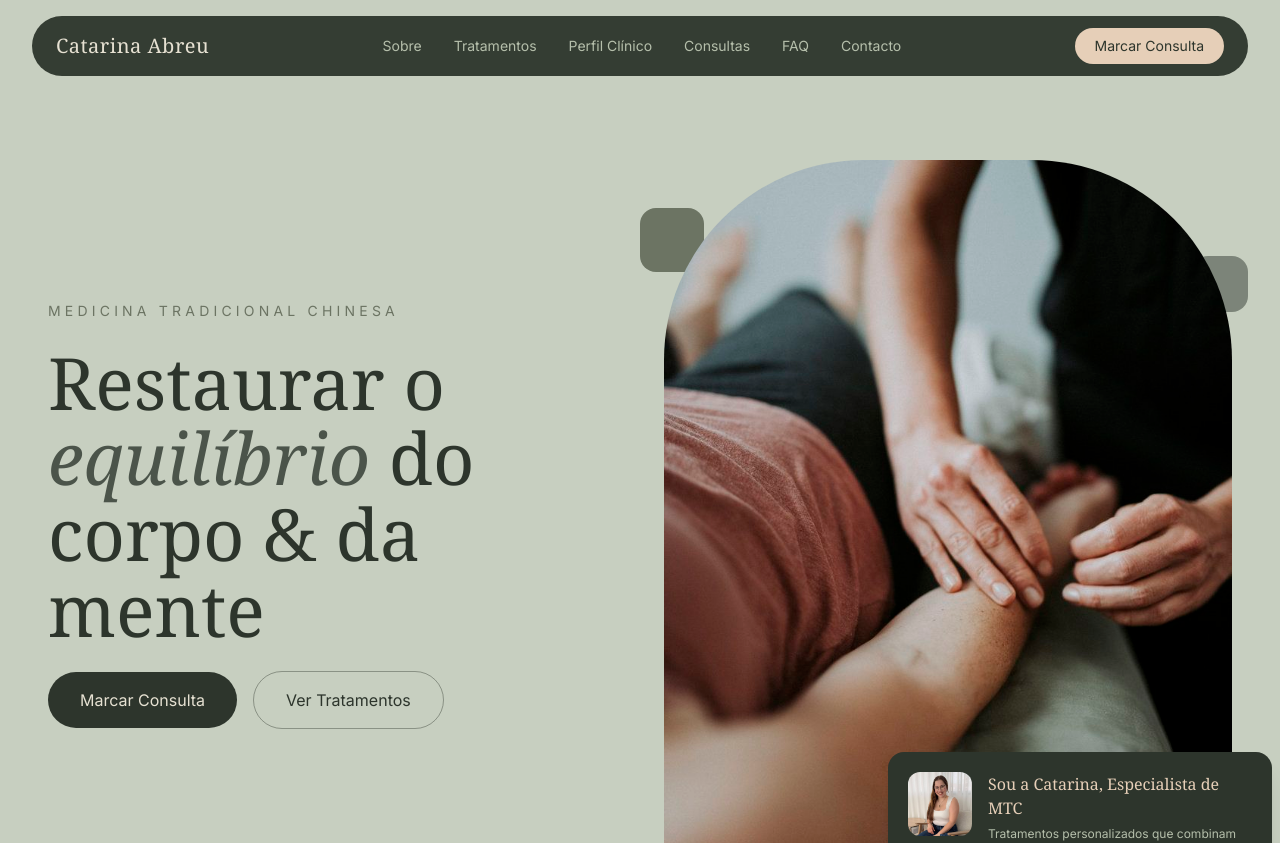
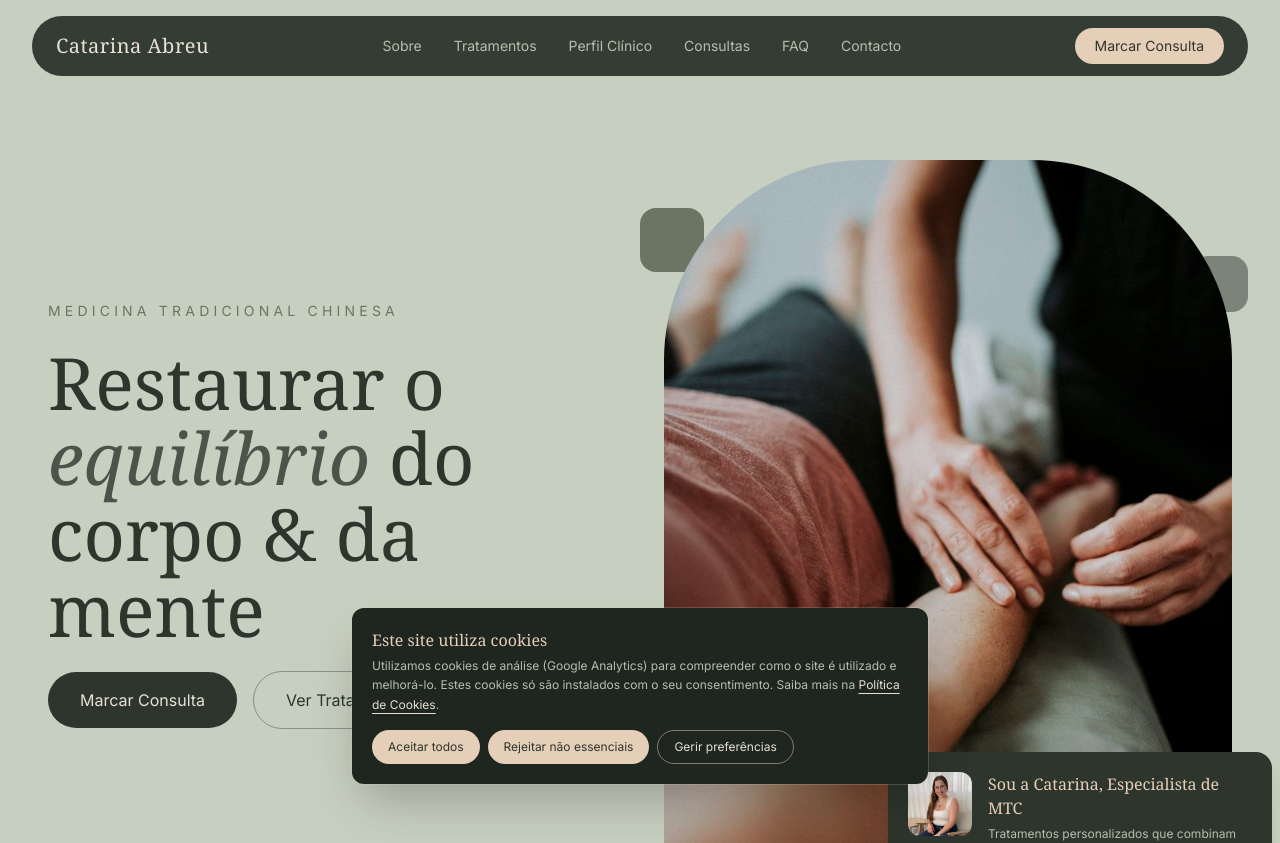
Before and after one commit to lurb3/catarina-mtc, a Next.js app: page / in a window 1280 px wide. Shown: the top 843 px of the page. Built offline with nearby package versions, Linux system fonts and the light colour scheme.

Commit message:
google analytics

```diff
--- a/src/app/layout.tsx
+++ b/src/app/layout.tsx
@@ -2,6 +2,7 @@ import { Analytics } from "@vercel/analytics/next";
 import { Inter } from "next/font/google";
 import { Metadata } from "next";
 import "../styles/index.css";
+import CookieConsent from "@/components/CookieConsent";
 import { Shell } from "./shell";
 
 const inter = Inter({ subsets: ["latin"] });
@@ -46,6 +47,7 @@ export default function RootLayout({
       <head />
       <body className={`bg-[#C7CFC0] ${inter.className}`}>
         <Shell>{children}</Shell>
+        <CookieConsent />
         <Analytics />
       </body>
     </html>
--- /dev/null
+++ b/src/components/CookieConsent/consent.ts
@@ -0,0 +1,65 @@
+"use client";
+
+import { useSyncExternalStore } from "react";
+import { GA_MEASUREMENT_ID } from "@/config/analytics";
+
+export type Consent = "granted" | "denied";
+
+const STORAGE_KEY = "cookie-consent";
+const CHANGE_EVENT = "cookie-consent-change";
+
+const read = (): Consent | null => {
+  const value = localStorage.getItem(STORAGE_KEY);
+  return value === "granted" || value === "denied" ? value : null;
+};
+
+const notify = () => window.dispatchEvent(new Event(CHANGE_EVENT));
+
+/** Removes Google Analytics cookies (set on the current host and its parent domain). */
+const clearAnalyticsCookies = () => {
+  const host = window.location.hostname;
+  document.cookie
+    .split(";")
+    .map((cookie) => cookie.split("=")[0].trim())
+    .filter((name) => name.startsWith("_ga"))
+    .forEach((name) => {
+      for (const domain of ["", `; domain=${host}`, `; domain=.${host}`]) {
+        document.cookie = `${name}=; Max-Age=0; path=/${domain}`;
+      }
+    });
+};
+
+export const setConsent = (value: Consent) => {
+  localStorage.setItem(STORAGE_KEY, value);
+  if (value === "denied") {
+    // Stop an already-loaded GA instance from sending more data this session
+    (window as unknown as Record<string, boolean>)[
+      `ga-disable-${GA_MEASUREMENT_ID}`
+    ] = true;
+    clearAnalyticsCookies();
+  }
+  notify();
+};
+
+/** Clears the stored choice so the banner is shown again. */
+export const resetConsent = () => {
+  localStorage.removeItem(STORAGE_KEY);
+  notify();
+};
+
+const subscribe = (callback: () => void) => {
+  window.addEventListener(CHANGE_EVENT, callback);
+  window.addEventListener("storage", callback);
+  return () => {
+    window.removeEventListener(CHANGE_EVENT, callback);
+    window.removeEventListener("storage", callback);
+  };
+};
+
+/**
+ * Current consent: "granted" | "denied" | null (no choice yet).
+ * "unknown" during server rendering, so nothing consent-dependent renders
+ * until the browser has read the stored choice.
+ */
+export const useConsent = (): Consent | null | "unknown" =>
+  useSyncExternalStore(subscribe, read, () => "unknown");
--- /dev/null
+++ b/src/components/CookieConsent/index.tsx
@@ -0,0 +1,135 @@
+"use client";
+
+import Link from "next/link";
+import Script from "next/script";
+import { useState } from "react";
+import { ANALYTICS_ENABLED, GA_MEASUREMENT_ID } from "@/config/analytics";
+import { setConsent, useConsent } from "./consent";
+
+/**
+ * Cookie banner + Google Analytics.
+ * GA is only loaded after the visitor accepts analytics cookies.
+ */
+const CookieConsent = () => {
+  const consent = useConsent();
+  const [showPreferences, setShowPreferences] = useState(false);
+  const [analytics, setAnalytics] = useState(false);
+
+  return (
+    <>
+      {ANALYTICS_ENABLED && consent === "granted" && (
+        <>
+          <Script
+            src={`https://www.googletagmanager.com/gtag/js?id=${GA_MEASUREMENT_ID}`}
+            strategy="afterInteractive"
+          />
+          <Script id="google-analytics" strategy="afterInteractive">
+            {`
+              window.dataLayer = window.dataLayer || [];
+              function gtag(){dataLayer.push(arguments);}
+              gtag('js', new Date());
+              gtag('config', '${GA_MEASUREMENT_ID}');
+            `}
+          </Script>
+        </>
+      )}
+
+      {consent === null && (
+        <div
+          role="dialog"
+          aria-live="polite"
+          aria-label="Preferências de cookies"
+          className="fixed inset-x-4 bottom-4 z-[60] mx-auto max-w-xl rounded-xl bg-[#1F2620] p-5 text-[#E6E1D2] shadow-2xl ring-1 ring-[#E6CFB8]/20"
+        >
+          <p className="mb-1 font-serif text-base text-[#E6CFB8]">
+            Este site utiliza cookies
+          </p>
+          <p className="mb-4 text-xs leading-relaxed text-[#B5BFAB]">
+            Utilizamos cookies de análise (Google Analytics) para compreender
+            como o site é utilizado e melhorá-lo. Estes cookies só são
+            instalados com o seu consentimento. Saiba mais na{" "}
+            <Link
+              href="/cookies"
+              className="text-[#E6E1D2] underline underline-offset-4"
+            >
+              Política de Cookies
+            </Link>
+            .
+          </p>
+
+          {showPreferences && (
+            <div className="mb-4 space-y-3 rounded-lg bg-[#2D352C] p-4 text-xs">
+              <label className="flex items-start gap-3">
+                <input
+                  type="checkbox"
+                  checked
+                  disabled
+                  className="mt-1 h-4 w-4 shrink-0 accent-[#E6CFB8]"
+                />
+                <span>
+                  <strong className="text-[#E6E1D2]">
+                    Estritamente necessários
+                  </strong>
+                  <span className="block text-[#B5BFAB]">
+                    Essenciais para o funcionamento do site. Sempre ativos.
+                  </span>
+                </span>
+              </label>
+              <label className="flex cursor-pointer items-start gap-3">
+                <input
+                  type="checkbox"
+                  checked={analytics}
+                  onChange={(e) => setAnalytics(e.target.checked)}
+                  className="mt-1 h-4 w-4 shrink-0 cursor-pointer accent-[#E6CFB8]"
+                />
+                <span>
+                  <strong className="text-[#E6E1D2]">Análise e estatística</strong>
+                  <span className="block text-[#B5BFAB]">
+                    Google Analytics — ajuda-nos a perceber como o site é
+                    utilizado.
+                  </span>
+                </span>
+              </label>
+            </div>
+          )}
+
+          <div className="flex flex-col gap-2 sm:flex-row sm:flex-wrap">
+            <button
+              type="button"
+              onClick={() => setConsent("granted")}
+              className="cursor-pointer rounded-full bg-[#E6CFB8] px-4 py-2 text-xs text-[#2D352C] transition hover:bg-[#E6E1D2]"
+            >
+              Aceitar todos
+            </button>
+            <button
+              type="button"
+              onClick={() => setConsent("denied")}
+              className="cursor-pointer rounded-full bg-[#E6CFB8] px-4 py-2 text-xs text-[#2D352C] transition hover:bg-[#E6E1D2]"
+            >
+              Rejeitar não essenciais
+            </button>
+            {showPreferences ? (
+              <button
+                type="button"
+                onClick={() => setConsent(analytics ? "granted" : "denied")}
+                className="cursor-pointer rounded-full border border-[#E6CFB8]/50 px-4 py-2 text-xs text-[#E6E1D2] transition hover:border-[#E6CFB8]"
+              >
+                Guardar preferências
+              </button>
+            ) : (
+              <button
+                type="button"
+                onClick={() => setShowPreferences(true)}
+                className="cursor-pointer rounded-full border border-[#E6CFB8]/50 px-4 py-2 text-xs text-[#E6E1D2] transition hover:border-[#E6CFB8]"
+              >
+                Gerir preferências
+              </button>
+            )}
+          </div>
+        </div>
+      )}
+    </>
+  );
+};
+
+export default CookieConsent;
--- a/src/components/Cookies/CookiesPolicy.tsx
+++ b/src/components/Cookies/CookiesPolicy.tsx
@@ -56,6 +56,9 @@ const CookiesPolicy = () => {
             <p className="leading-relaxed text-[#4B544A]">
               Em casos especiais, e mediante o consentimento prévio do utilizador, são usados cookies fornecidos por terceiros de confiança. Este site pode usar o Google Analytics, para ajudar a entender como o utilizador usa o site e como podemos melhorar a sua experiência. Estes cookies podem registar dados como o tempo despendido nas páginas visitadas. Para mais informações sobre os cookies do Google Analytics, consulte a página oficial do Google Analytics.
             </p>
+            <p className="mt-4 leading-relaxed text-[#4B544A]">
+              O site utiliza também o Vercel Analytics, que mede visitas de forma anónima e agregada, sem recorrer a cookies nem identificar o utilizador. O sistema de marcação online (Cal.com) pode instalar os seus próprios cookies quando é aberto, necessários ao funcionamento do agendamento.
+            </p>
           </div>
 
           <div className="mb-8">
--- a/src/components/Footer/index.tsx
+++ b/src/components/Footer/index.tsx
@@ -1,4 +1,5 @@
 "use client";
+import { resetConsent } from "@/components/CookieConsent/consent";
 import { OPENING_HOURS } from "@/config/business";
 import Image from "next/image";
 import Link from "next/link";
@@ -156,6 +157,13 @@ const Footer = () => {
             <Link href="/cookies" className="transition hover:text-[#E6CFB8]">
               Cookies
             </Link>
+            <button
+              type="button"
+              onClick={resetConsent}
+              className="cursor-pointer transition hover:text-[#E6CFB8]"
+            >
+              Preferências de cookies
+            </button>
           </div>
         </div>
       </div>
--- /dev/null
+++ b/src/config/analytics.ts
@@ -0,0 +1,6 @@
+// Google Analytics 4 — only loaded after the visitor accepts analytics cookies
+export const GA_MEASUREMENT_ID = "G-FMJCLQZKVM";
+
+// Load analytics on the production site only (not locally or on preview deployments)
+export const ANALYTICS_ENABLED =
+  process.env.NEXT_PUBLIC_VERCEL_ENV === "production";
```
Also changed, not shown: 1 other file (tests, documents, lock files or other folders).
